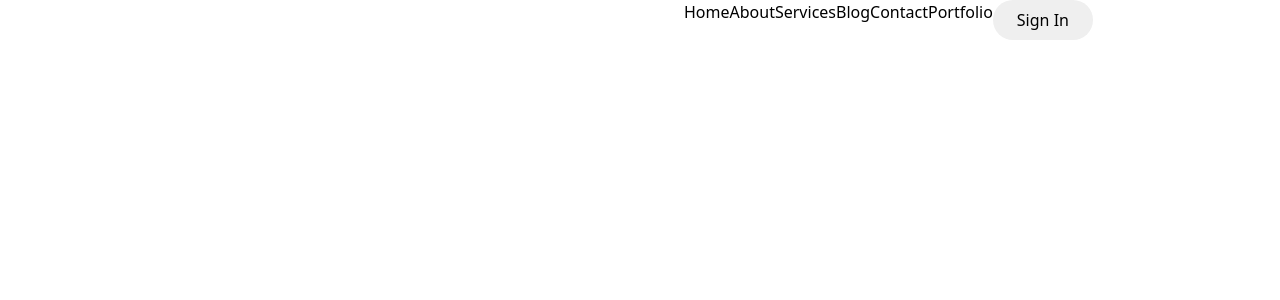
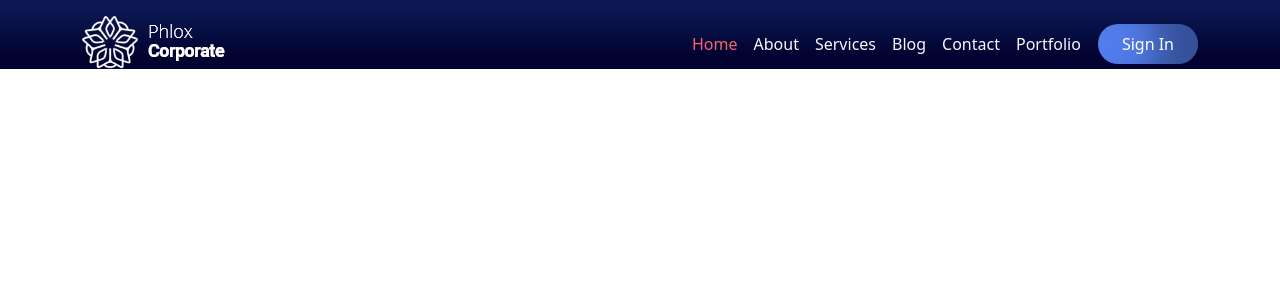
Before and after one commit to LorenzoNicco/personal_project_landing_page, a Vue app: page / in a window 1280 px wide. Shown: the top 300 px of the page. Built offline with nearby package versions, Linux system fonts and the light colour scheme.

Commit message:
Update header top completo

```diff
--- a/src/components/AppHeader.vue
+++ b/src/components/AppHeader.vue
@@ -4,12 +4,30 @@
         data () {
             return {
                 headerMenu: [
-                    'Home',
-                    'About',
-                    'Services',
-                    'Blog',
-                    'Contact',
-                    'Portfolio'
+                    {
+                        menuVoice: 'Home',
+                        status: true
+                    },
+                    {
+                        menuVoice: 'About',
+                        status: false
+                    },
+                    {
+                        menuVoice: 'Services',
+                        status: false
+                    },
+                    {
+                        menuVoice: 'Blog',
+                        status: false
+                    },
+                    {
+                        menuVoice: 'Contact',
+                        status: false
+                    },
+                    {
+                        menuVoice: 'Portfolio',
+                        status: false
+                    },
                 ]
             }
         }
@@ -18,21 +36,21 @@
 </script>
 
 <template>
-    <header>
+    <header class="my-bg-dark">
         <div class="container-xl">
-            <div class="row">
+            <div class="row pt-3">
                 <div class="col">
                     <img src="../assets/corporate-landing/images/white-logo-2.png" alt="">
                 </div>
 
-                <nav class="col d-flex">
-                    <ul class="d-flex">
-                        <li v-for="menuVoice in headerMenu">
-                            <a href="#" class="text-decoration-none text-black">{{ menuVoice }}</a>
+                <nav class="col d-flex justify-content-between">
+                    <ul class="d-flex mb-0">
+                        <li v-for="menuIndex in headerMenu" class="px-2 pt-3">
+                            <a href="#" class="text-decoration-none" v-bind:class="menuIndex.status == true ? 'active' : 'text-light'">{{ menuIndex.menuVoice }}</a>
                         </li>
                     </ul>
 
-                    <button class="my-button">Sign In</button>
+                    <button class="my-button my-button-color-blue mt-2">Sign In</button>
                 </nav>
             </div>
         </div>
@@ -40,14 +58,28 @@
 </template>
 
 <style lang="scss" scoped>
+    .my-bg-dark {
+        background: $dark-bg-gradient;
+    }
+
     nav {
         ul {
             list-style: none;
+
+            .active {
+                color: #f9636b
+            }
 
         }
 
         .my-button {
             @include buttonShape;
         }
+
+        .my-button-color-blue {
+            background-color: $button-color-blue;
+            box-shadow: $button-shadow-blue;
+        }
     }
+
 </style>
--- a/src/styles/partials/mixins.scss
+++ b/src/styles/partials/mixins.scss
@@ -4,4 +4,5 @@
     padding: 0 1.5rem;
     border: none;
     border-radius: 30px;
+    color: white;
 }
--- a/src/styles/partials/variables.scss
+++ b/src/styles/partials/variables.scss
@@ -0,0 +1,9 @@
+// BUTTON BLUE
+$button-color-blue: #527CEB;
+$button-shadow-blue: inset -70px 0px 34px -30px rgba(0,0,0,0.35);
+
+// BUTTON RED
+$button-shadow-red: inset 70px 0px 34px -30px rgba(0,0,0,0.35);
+
+// JUMBO BACKGROUND DARK
+$dark-bg-gradient: linear-gradient(0deg, rgba(1,2,48,1) 19%, rgba(12,25,83,1) 88%);
--- a/vite.config.js
+++ b/vite.config.js
@@ -9,7 +9,7 @@ export default defineConfig({
       scss: {
         additionalData: `
           @import './src/styles/partials/mixins.scss';
-          @import './src/styles/partials/mixins.scss';`
+          @import './src/styles/partials/variables.scss';`
       }
     }
   }
```
